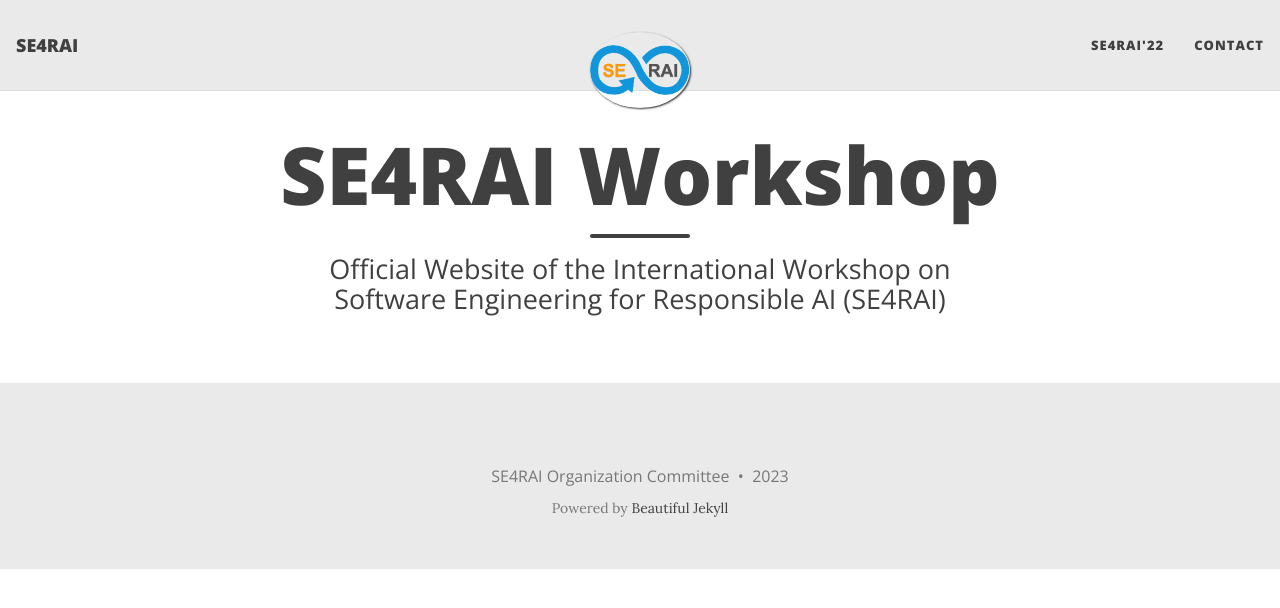
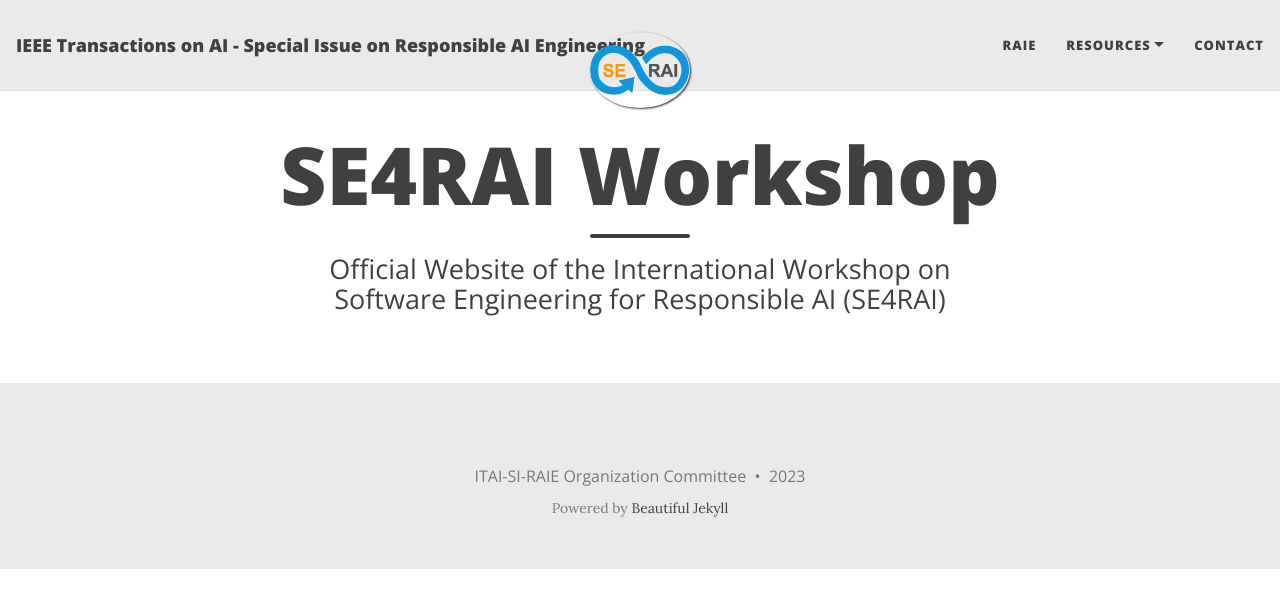
Before and after one commit to RAIEngineering/RAIE, a Jekyll site: the page built from index.html, in a window 1280 px wide. Shown: the top 608 px of the page. Built offline with Jekyll 4.4.1, drawn with Linux system fonts in a browser that asks for light colours; nearby versions of some CDN libraries; the list of posts is cut into pages by our own code.

Commit message:
Update _config.yml

```diff
--- a/_config.yml
+++ b/_config.yml
@@ -6,19 +6,19 @@
 # --- Required options --- #
 
 # Name of website
-title: SE4RAI
+title: IEEE Transactions on AI - Special Issue on Responsible AI Engineering
 
 # Your name to show in the footer
-author: SE4RAI Organization Committee
+author: ITAI-SI-RAIE Organization Committee
 
 # --- List of links in the navigation bar --- #
 
 navbar-links:
   # Call for Papers: "call"
-  SE4RAI'22: "se4rai2022"
-  #Resources:
-    #- Beautiful Jekyll: "https://beautifuljekyll.com"
-    #- Learn markdown: "https://www.markdowntutorial.com/"
+  RAIE: "se4rai2022"
+  Resources:
+    - Beautiful Jekyll: "https://beautifuljekyll.com"
+    - Learn markdown: "https://www.markdowntutorial.com/"
   Contact: "mailto:qinghua.lu@data61.csiro.au"
 
 # --- Logo --- #
```
